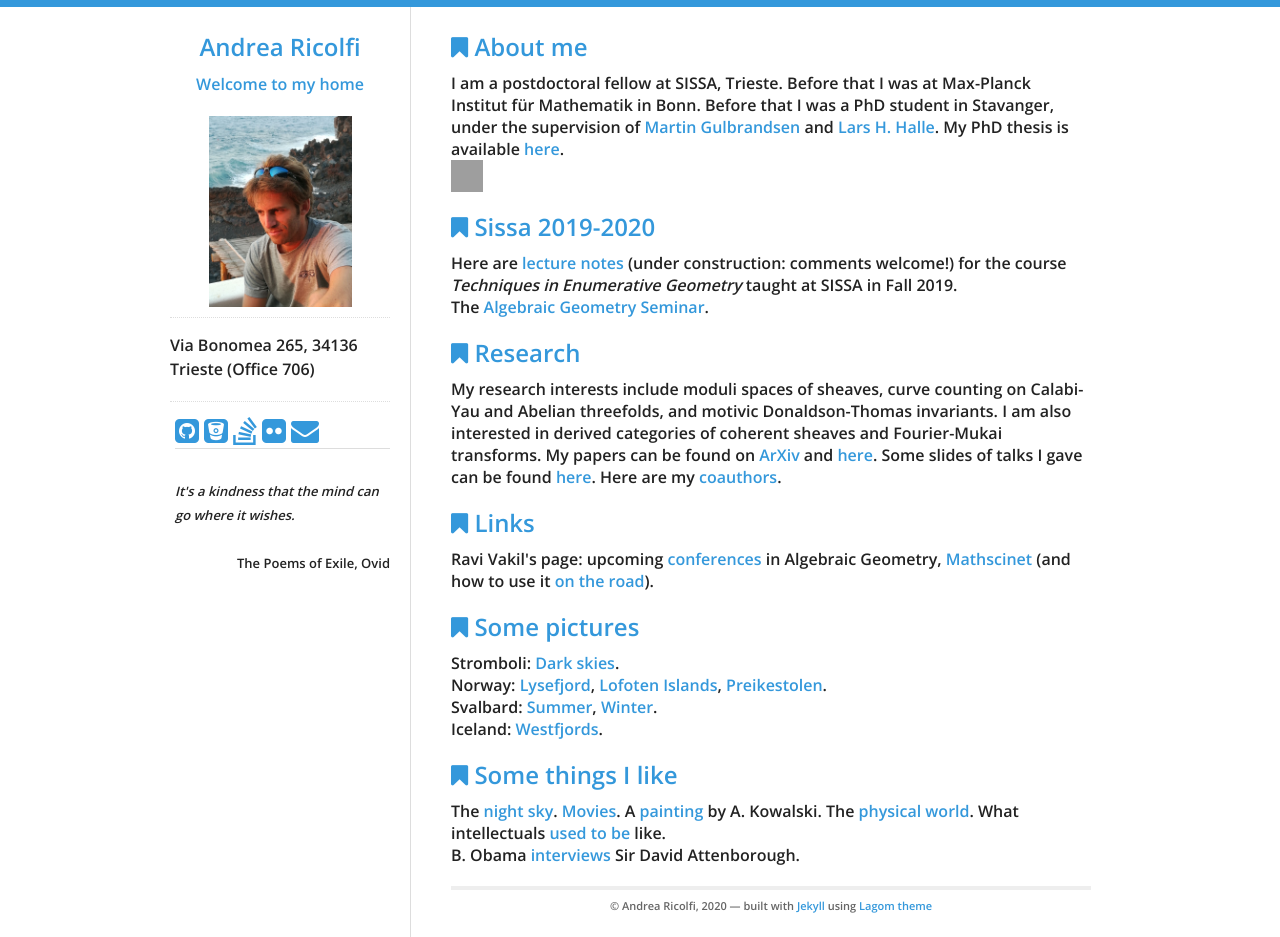
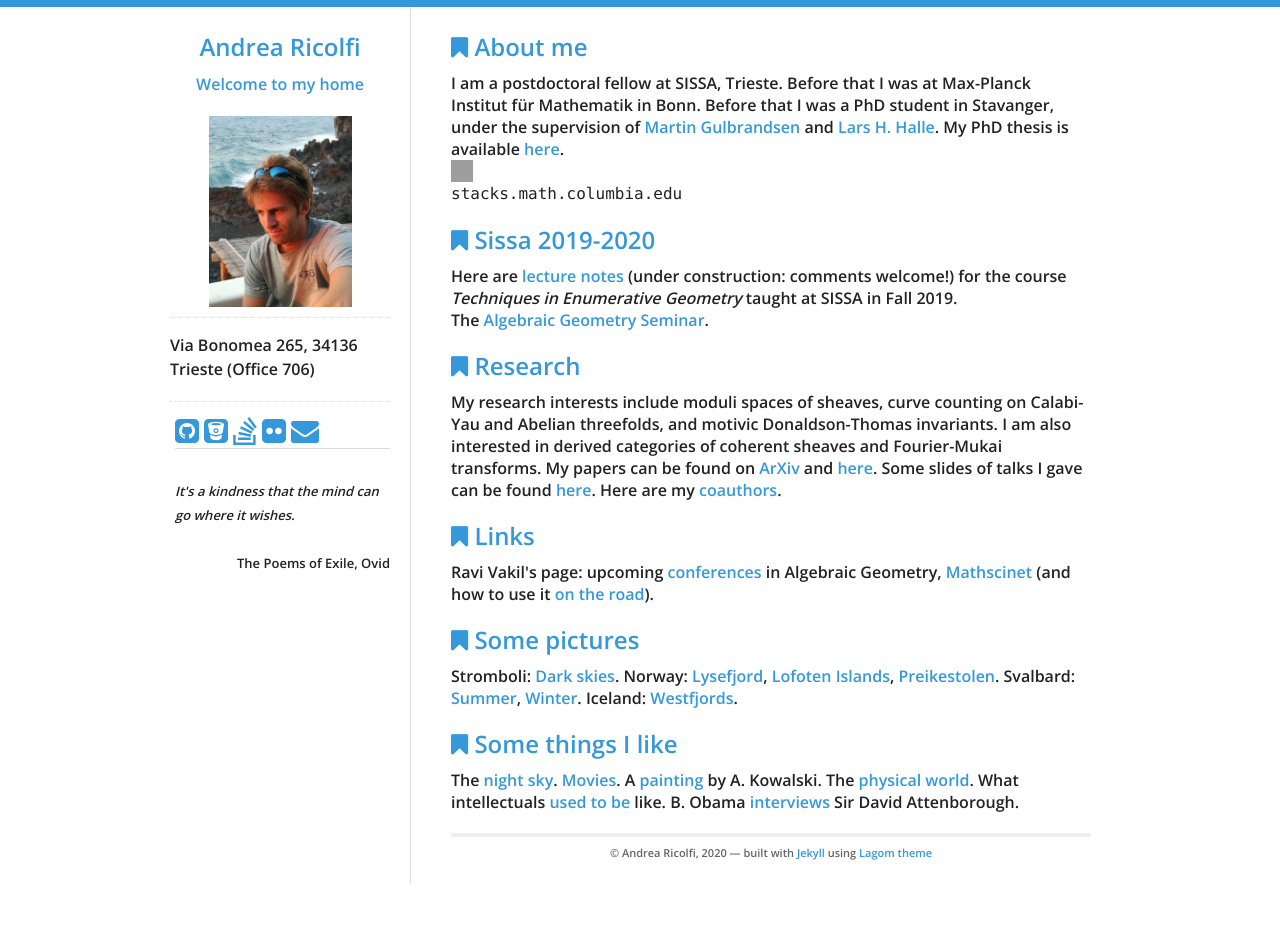
Before and after one commit to atricolfi/atricolfi.github.io, a Jekyll site: the page built from index.html, in a window 1280 px wide. Built offline with Jekyll 4.4.1, drawn with Linux system fonts in a browser that asks for light colours; after the commit the page ends 907 px from its top, so only the background shows below that; grey boxes are pictures that could not be loaded.

Commit message:
Update index.html

```diff
--- a/index.html
+++ b/index.html
@@ -9,7 +9,7 @@ title: Homepage
 I am a postdoctoral fellow at SISSA, Trieste. Before that I was at Max-Planck Institut für Mathematik in Bonn. Before that I was a PhD student in Stavanger,
 under the supervision of <a href="http://www.ux.uis.no/%7Emartingg/">Martin Gulbrandsen</a> and
 <a href="http://www.math.ku.dk/english/about/news/halle/"> Lars H. Halle</a>. My PhD thesis is available <a href="phd-thesis.pdf">here</a>.
-<img height="32" width="32" src="https://unpkg.com/simple-icons@v3/icons/slack.svg" />
+<img height="22" width="22" src="https://unpkg.com/simple-icons@v3/icons/slack.svg" /> <code class="url">stacks.math.columbia.edu</code>
 </p>
 
   <div id="home">
@@ -44,12 +44,12 @@ href="http://blogs.ams.org/beyondreviews/2015/04/28/using-mathscinet-at-home-or-
   <h2><i class="fa fa-bookmark"></i> Some pictures</h2>
 <p>
   Stromboli:
-  <a href="DarkSkies.html"> Dark skies</a>.<br>
+  <a href="DarkSkies.html"> Dark skies</a>.
   Norway:
-<a href="Lysefjord.html"> Lysefjord</a>, <a href="Lofoten.html">Lofoten Islands</a>, <a href="Preikestolen.html">Preikestolen</a>.<br>
+<a href="Lysefjord.html"> Lysefjord</a>, <a href="Lofoten.html">Lofoten Islands</a>, <a href="Preikestolen.html">Preikestolen</a>.
   Svalbard:
-<a href="SvalbardSummer.html">Summer</a>, <a href="SvalbardWinter.html">Winter</a>.<br>
-  Iceland: <a href="Iceland.html">Westfjords</a>.<br>
+<a href="SvalbardSummer.html">Summer</a>, <a href="SvalbardWinter.html">Winter</a>.
+  Iceland: <a href="Iceland.html">Westfjords</a>.
 
 <div id="home">
   <h2><i class="fa fa-bookmark"></i> Some things I like </h2>
@@ -57,7 +57,7 @@ href="http://blogs.ams.org/beyondreviews/2015/04/28/using-mathscinet-at-home-or-
   The <a href=Astronomer.html>night sky</a>.
   <a href=Movies.html>Movies</a>.
   A <a href=kowalski.html>painting</a> by A. Kowalski. The <a href=Haruf.html>physical world</a>.
-  What intellectuals <a href=J'accuse.pdf>used to be</a> like. <br>
+  What intellectuals <a href=J'accuse.pdf>used to be</a> like.
   B. Obama <a href="https://www.youtube.com/watch?v=NZtJ2ZGyvBI&t=0s">interviews</a>
 Sir David Attenborough.  <br>
   <!--In case you care about the ocean: <a href="https://www.sealegacy.org">Sealegacy</a>, <a href="https://4ocean.com">4ocean</a>.-->
```
